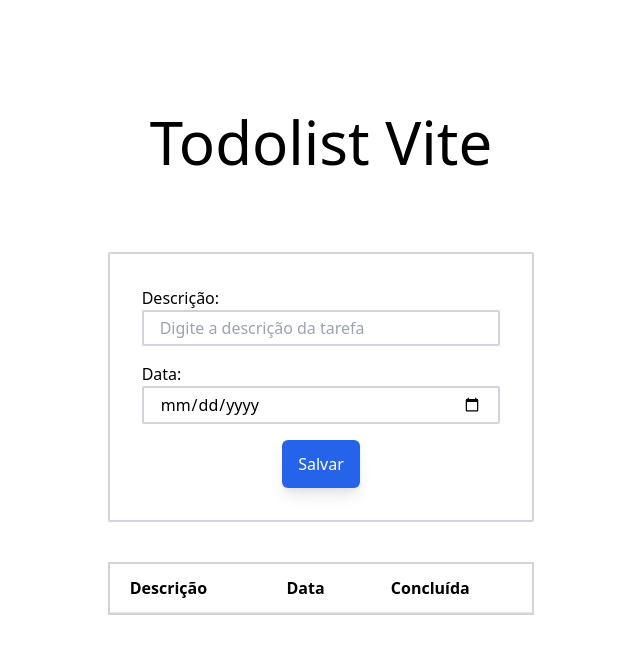
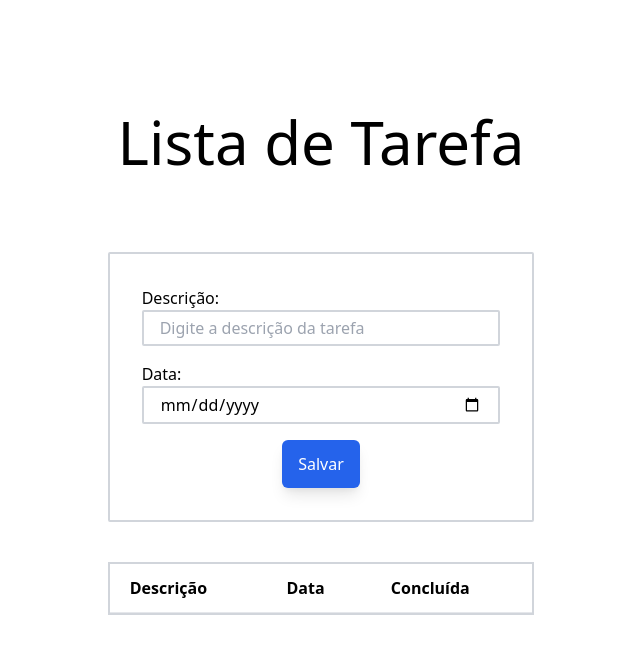
Before and after one commit to marcoscmsb/Todolist, a Vue app: page / in a window 1280 px wide. Shown: the top 654 px of the page, without its empty margins (319-959 px from the left). Built offline with nearby package versions, Linux system fonts and the light colour scheme.

Commit message:
Alterando titulo

```diff
--- a/index.html
+++ b/index.html
@@ -4,7 +4,7 @@
     <meta charset="UTF-8" />
     <link rel="icon" href="/favicon.ico" />
     <meta name="viewport" content="width=device-width, initial-scale=1.0" />
-    <title>Todolist Vite</title>
+    <title>Lista de Tarefa</title>
   </head>
   <body>
     <div id="app"></div>
--- a/src/App.vue
+++ b/src/App.vue
@@ -64,7 +64,7 @@
   },
   data() {
     return {
-      titulo: "Todolist Vite",
+      titulo: "Lista de Tarefa",
       tarefa: {},
       tarefas: [],
     };
```
